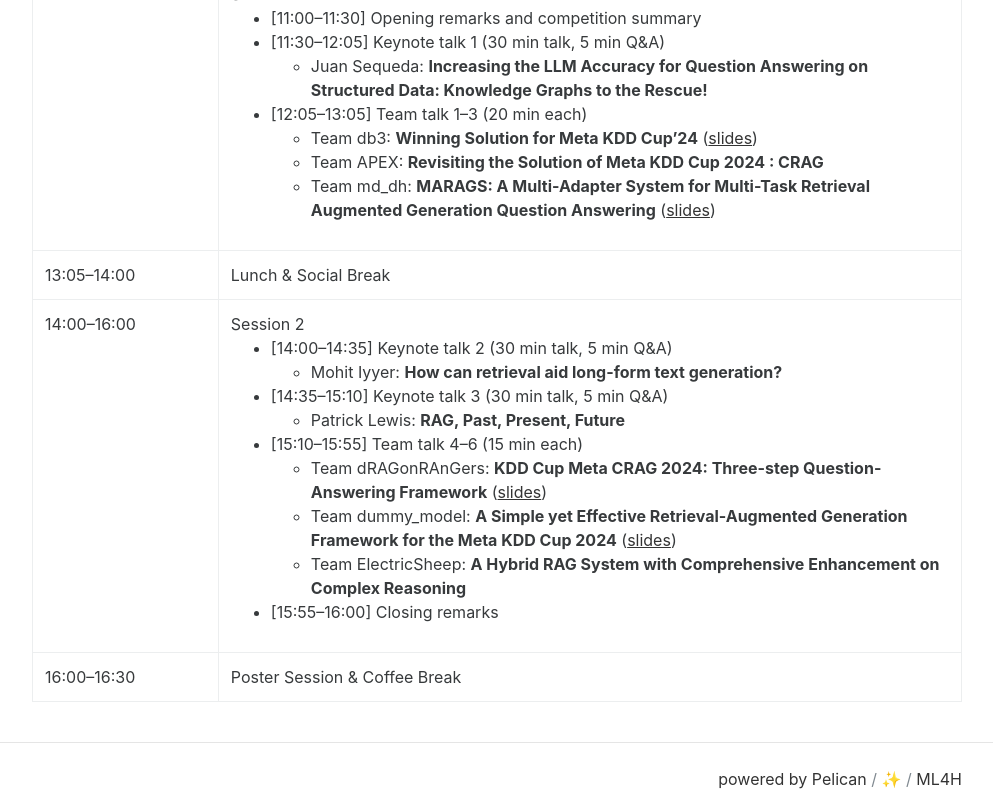
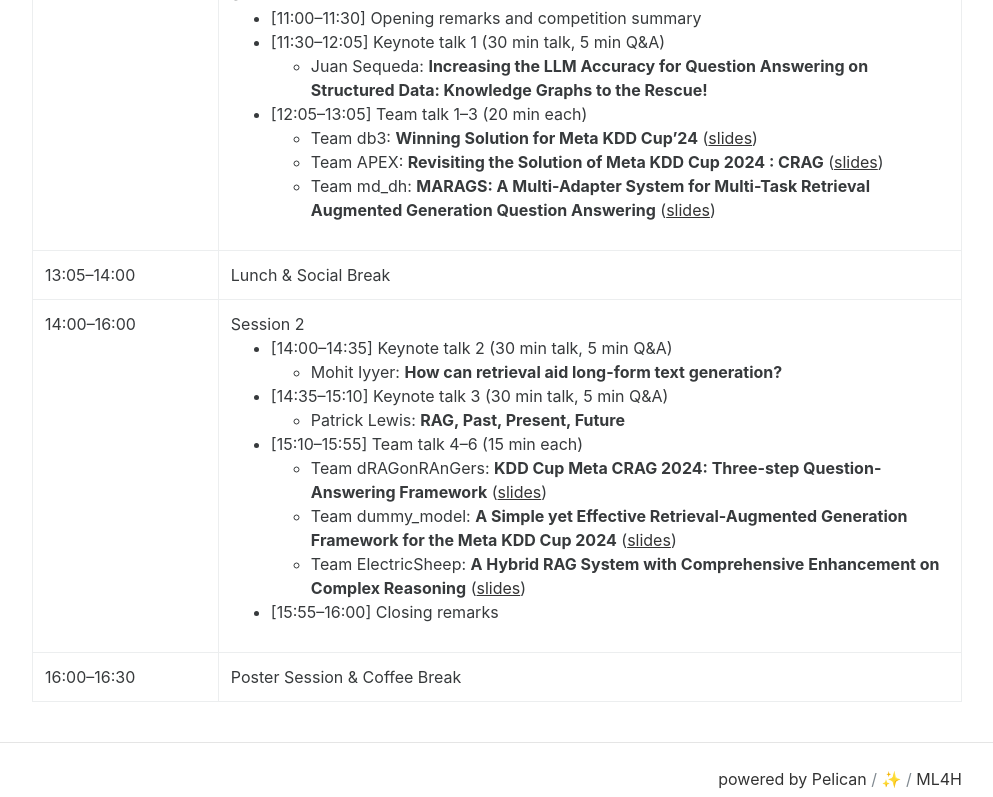
Before and after one commit to kddcup24/-kddcup24.github.io, a plain HTML site: page pages/schedule.html in a window 1280 px wide. Shown: the part 423-1220 px from the top of the page, without its empty margins (143-1136 px from the left). Drawn offline with Linux system fonts and the light colour scheme.

Commit message:
update slides

```diff
--- a/pages/schedule.html
+++ b/pages/schedule.html
@@ -70,7 +70,7 @@
     <li>[12:05–13:05] Team talk 1–3 (20 min each)</li>
     <ul>
         <li>Team db3: <b>Winning Solution for Meta KDD Cup’24</b> (<a href="../slides/db3.pptx">slides</a>)</li>
-        <li>Team APEX: <b>Revisiting the Solution of Meta KDD Cup 2024 : CRAG</b></li>
+        <li>Team APEX: <b>Revisiting the Solution of Meta KDD Cup 2024 : CRAG</b> (<a href="../slides/APEX.pptx">slides</a>)</li>
         <li>Team md_dh: <b>MARAGS: A Multi-Adapter System for Multi-Task Retrieval Augmented Generation Question Answering</b> (<a href="../slides/md_dh.pptx">slides</a>)</li>
     </ul>
 </ul>
@@ -90,7 +90,7 @@
     <ul>
         <li>Team dRAGonRAnGers: <b>KDD Cup Meta CRAG 2024: Three-step Question-Answering Framework</b> (<a href="../slides/dRAGonRAnGers.pptx">slides</a>)</li>
         <li>Team dummy_model: <b>A Simple yet Effective Retrieval-Augmented Generation Framework for the Meta KDD Cup 2024</b> (<a href="../slides/dummy_model.pptx">slides</a>)</li>
-        <li>Team ElectricSheep: <b>A Hybrid RAG System with Comprehensive Enhancement on Complex Reasoning</b></li>
+        <li>Team ElectricSheep: <b>A Hybrid RAG System with Comprehensive Enhancement on Complex Reasoning</b>  (<a href="../slides/ElectricSheep.pptx">slides</a>)</li>
     </ul>
     <li>[15:55–16:00] Closing remarks</li>
 </ul>
```
Also changed, not shown: 2 other files.
